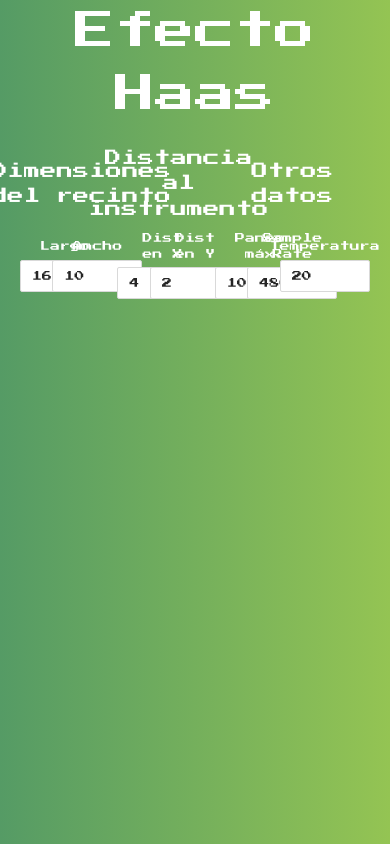
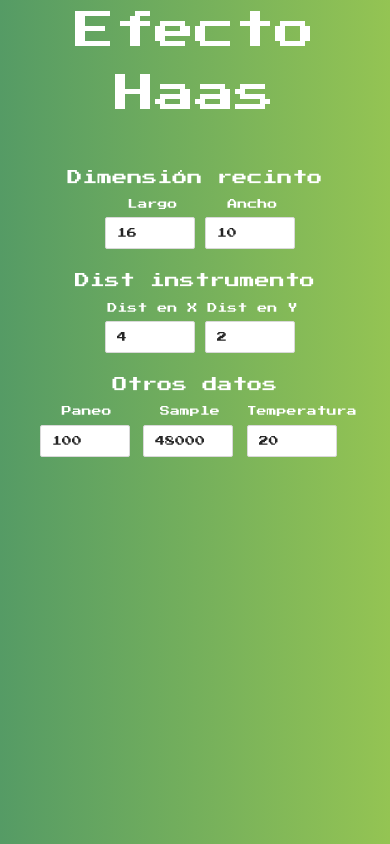
Before and after one commit to LeonLSV/EfectoHaas, a React (Create React App) app: page /intro in a window 390 px wide. Built offline with nearby package versions, Linux system fonts and the light colour scheme; a web font is replaced by a local one.

Commit message:
[add] responsive design

```diff
--- a/src/components/Calculo/calculo.css
+++ /dev/null
@@ -1,4 +0,0 @@
-.ant-row {
-  /* display: flex;
-  justify-content: center; */
-}
--- a/src/components/Calculo/index.js
+++ b/src/components/Calculo/index.js
@@ -1,7 +1,8 @@
 import React from "react";
 import { Col, Row, InputNumber } from "antd";
 import { TextoCalculo } from "./style";
-import "./calculo.css";
+import { Link } from "react-router-dom";
+
 function onChange(value) {
   console.log("changed", value);
 }
@@ -11,30 +12,35 @@ const centerTodo = {
   flexDirection: "column",
   justifyContent: "center",
   alignItems: "center",
+  paddingTop: "20px",
 };
 
 export const Calculo = () => {
   return (
     <>
       <Row>
-        <Col span={24} style={centerTodo}>
+        <Col span={24}>
+          <Link to="/">
             <TextoCalculo size={"40px"}>Efecto Haas</TextoCalculo>
-        </Col>
-      </Row>
-      <Row>
-        <Col span={4} offset={3} style={centerTodo}>
-          <TextoCalculo>Dimensiones del recinto</TextoCalculo>
-        </Col>
-        <Col span={4} offset={2} style={centerTodo}>
-          <TextoCalculo>Distancia al instrumento</TextoCalculo>
-        </Col>
-        <Col span={6} offset={2} style={centerTodo}>
-          <TextoCalculo>Otros datos</TextoCalculo>
+          </Link>
         </Col>
       </Row>
 
-      <Row>
-        <Col span={2} offset={3} style={centerTodo}>
+      <Row justify="space-around" align="middle">
+        <Col
+          xs={{ span: 24, offset: 0 }}
+          sm={{ span: 12, offset: 0 }}
+          md={{ span: 12, offset: 0 }}
+          lg={{ span: 6, offset: 0 }}
+          xl={{ span: 6, offset: 0 }}
+          style={centerTodo}>
+          <TextoCalculo size={"15px"}>Dimensión recinto</TextoCalculo>
+          <Col
+            style={{
+              display: "flex",
+              flexDirection: "row",
+            }}>
+            <Col span={12} style={{ margin: "0 5px" }}>
               <TextoCalculo size={"10px"}>Largo</TextoCalculo>
               <InputNumber
                 min={0}
@@ -47,7 +53,7 @@ export const Calculo = () => {
                 }}
               />
             </Col>
-        <Col span={2} style={centerTodo}>
+            <Col span={12}>
               <TextoCalculo size={"10px"}>Ancho</TextoCalculo>
               <InputNumber
                 min={0}
@@ -60,8 +66,22 @@ export const Calculo = () => {
                 }}
               />
             </Col>
-
-        <Col span={2} offset={2} style={centerTodo}>
+          </Col>
+        </Col>
+        <Col
+          xs={{ span: 24, offset: 0 }}
+          sm={{ span: 12, offset: 0 }}
+          md={{ span: 12, offset: 0 }}
+          lg={{ span: 6, offset: 0 }}
+          xl={{ span: 6, offset: 0 }}
+          style={centerTodo}>
+          <TextoCalculo size={"15px"}>Dist instrumento</TextoCalculo>
+          <Col
+            style={{
+              display: "flex",
+              flexDirection: "row",
+            }}>
+            <Col span={12} style={{ margin: "0 5px" }}>
               <TextoCalculo size={"10px"}>Dist en X</TextoCalculo>
               <InputNumber
                 min={0}
@@ -74,7 +94,8 @@ export const Calculo = () => {
                 }}
               />
             </Col>
-        <Col span={2} style={centerTodo}>
+
+            <Col span={12}>
               <TextoCalculo size={"10px"}>Dist en Y</TextoCalculo>
               <InputNumber
                 min={0}
@@ -87,9 +108,23 @@ export const Calculo = () => {
                 }}
               />
             </Col>
-
-        <Col span={2} offset={2} style={centerTodo}>
-          <TextoCalculo size={"10px"}>Paneo máx</TextoCalculo>
+          </Col>
+        </Col>
+        <Col
+          xs={{ span: 24, offset: 0 }}
+          sm={{ span: 12, offset: 0 }}
+          md={{ span: 12, offset: 0 }}
+          lg={{ span: 6, offset: 0 }}
+          xl={{ span: 6, offset: 0 }}
+          style={centerTodo}>
+          <TextoCalculo size={"15px"}>Otros datos</TextoCalculo>
+          <Col
+            style={{
+              display: "flex",
+              flexDirection: "row",
+            }}>
+            <Col span={7} style={{ margin: "0 5px" }}>
+              <TextoCalculo size={"10px"}>Paneo</TextoCalculo>
               <InputNumber
                 min={0}
                 max={100}
@@ -101,8 +136,8 @@ export const Calculo = () => {
                 }}
               />
             </Col>
-        <Col span={2} style={centerTodo}>
-          <TextoCalculo size={"10px"}>Sample Rate</TextoCalculo>
+            <Col span={7} style={{ margin: "0 5px" }}>
+              <TextoCalculo size={"10px"}>Sample</TextoCalculo>
               <InputNumber
                 min={0}
                 max={192000}
@@ -114,7 +149,7 @@ export const Calculo = () => {
                 }}
               />
             </Col>
-        <Col span={2} style={centerTodo}>
+            <Col span={7} style={{ margin: "0 5px" }}>
               <TextoCalculo size={"10px"}>Temperatura</TextoCalculo>
               <InputNumber
                 min={0}
@@ -127,6 +162,8 @@ export const Calculo = () => {
                 }}
               />
             </Col>
+          </Col>
+        </Col>
       </Row>
     </>
   );
--- a/src/components/Title/index.js
+++ b/src/components/Title/index.js
@@ -17,12 +17,12 @@ export const Title = () => {
     <>
       <Row>
         <Col span={24} style={centerTodo}>
-          <TitleHome margintop={"90px"}>Efecto</TitleHome>
+          <TitleHome margintop={"78px"}>Efecto</TitleHome>
         </Col>
       </Row>
       <Row>
         <Col span={24} style={centerTodo}>
-          <TitleHome margintop={"-50px"}>Haas</TitleHome>
+          <TitleHome margintop={"-30px"}>Haas</TitleHome>
         </Col>
       </Row>
       <Row>
--- a/src/components/Title/style.js
+++ b/src/components/Title/style.js
@@ -7,12 +7,22 @@ export const TitleHome = styled.h1`
   text-shadow: black 2px 5px;
   margin-top: ${(props) => props.margintop};
   font-family: "Press Start 2P", cursive;
+  @media (max-width: 720px) {
+    font-size: 70px;
+  }
+  @media (max-width: 450px) {
+    font-size: 50px;
+    line-height: 100px;
+  }
 `;
 
 export const LogoHome = styled.img`
   width: 300px;
   margin: 0;
-  margin-top: 80px;
+  padding: 80px 0;
+  @media (max-width: 720px) {
+    width: 250px;
+  }
 `;
 
 export const ButtonIngresar = styled.button`
```
Also changed, not shown: 2 other files (tests, documents, lock files or other folders). Lines whose indentation alone changed are shown as unchanged.
